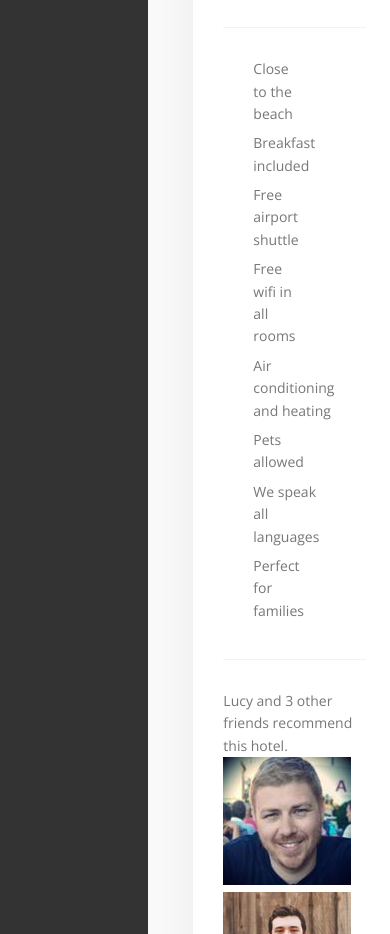
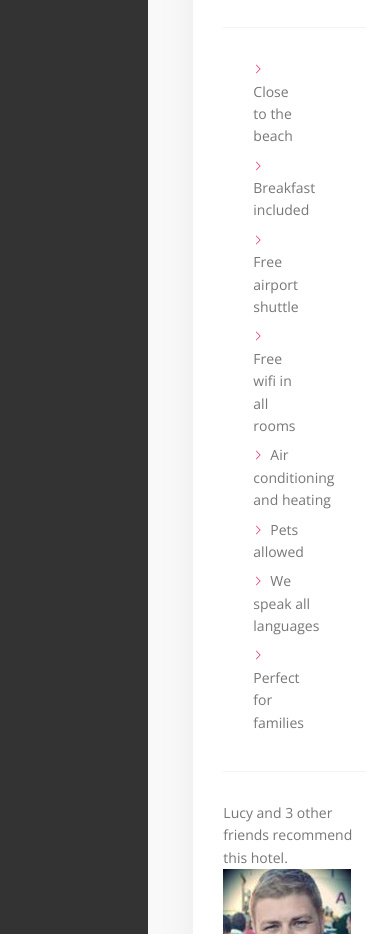
Before and after one commit to miguel-martin/trillo-project, a website: page index.html in a window 390 px wide. Shown: the part 957-1891 px from the top of the page. Drawn offline with nearby package versions, Linux system fonts and the light colour scheme.

Commit message:
Add bullets to the style items using masks. Pending feature media query to support older browsers

```diff
--- a/sass/_components.scss
+++ b/sass/_components.scss
@@ -346,6 +346,24 @@
          margin-bottom: .7rem;
      }
 
+     &__item::before {
+        content: "";
+        display: inline-block;
+        height: 1rem;
+        width: 1rem;
+        margin-right: .7rem;
+
+        // older browsers
+        //background-image: url(../img/chevron-thin-right.svg);
+        //background-size: cover;
+
+        // newer browsers -> masks
+        background-color: var(--color-primary);
+        -webkit-mask-image: url(../img/chevron-thin-right.svg);
+        -webkit-mask-size: cover;
+        mask-image: url(../img/chevron-thin-right.svg);
+        mask-size: cover;
+     }
  }
 
 
```
Also changed, not shown: css/style.css.
